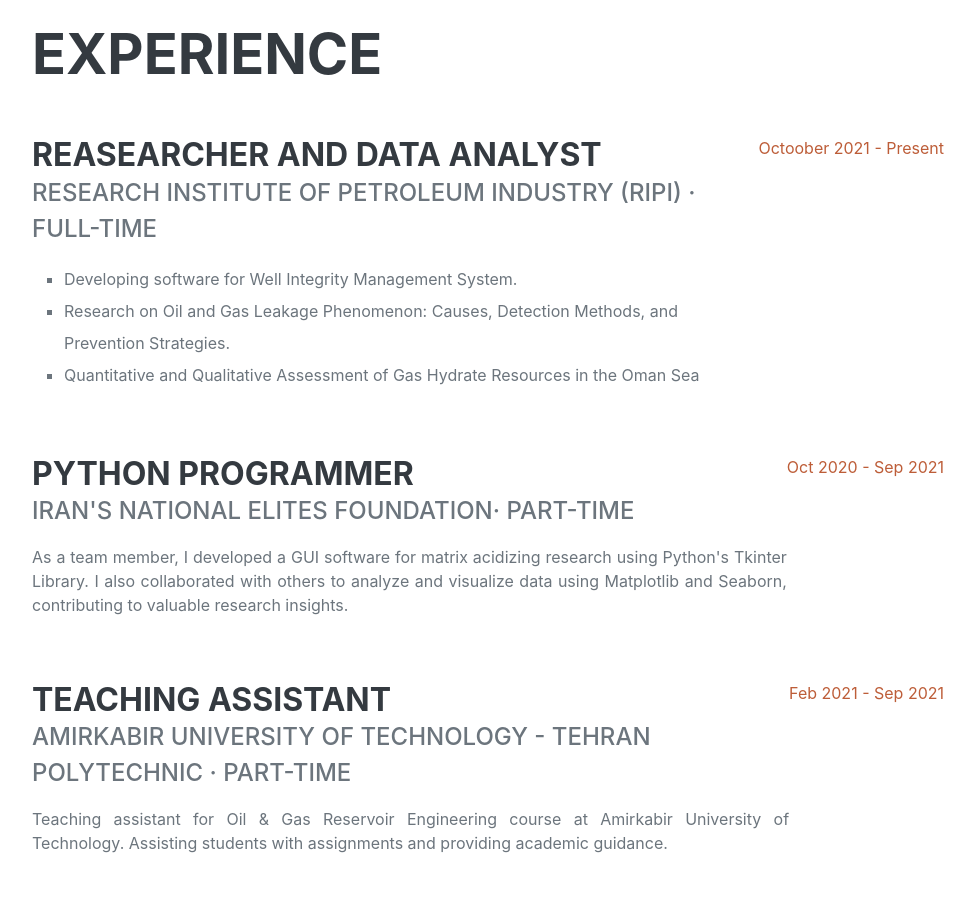
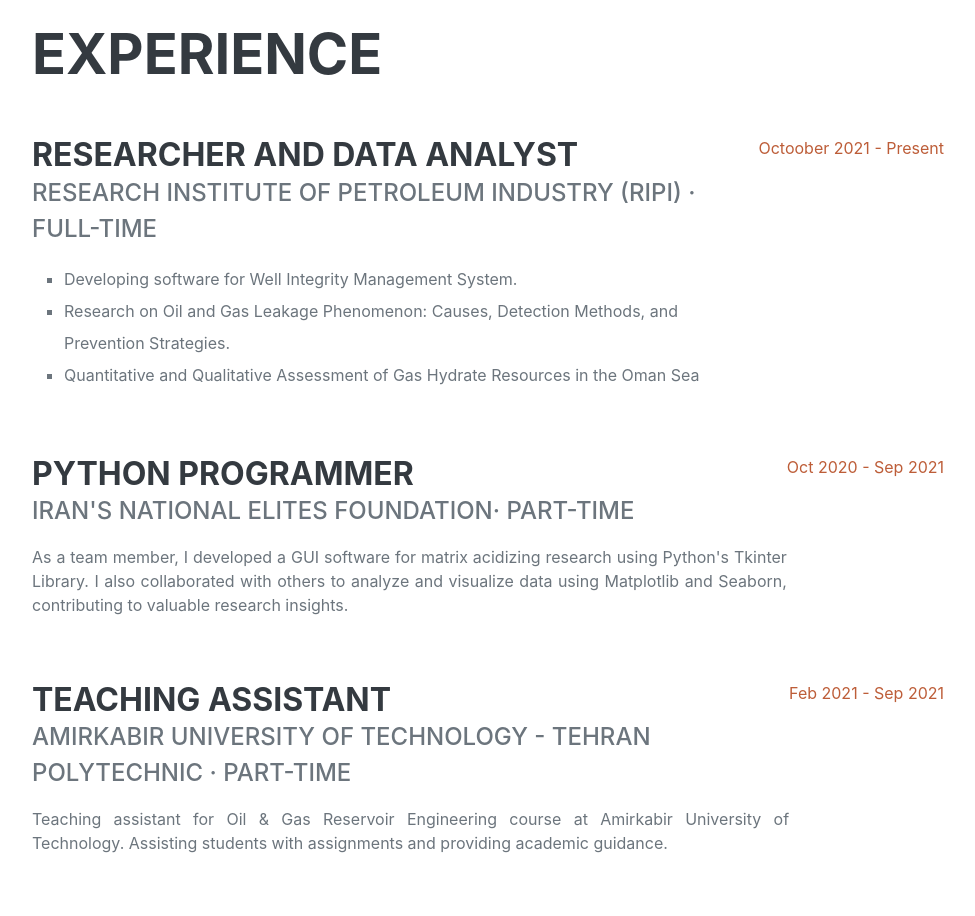
Before and after one commit to m1997f/My_CV, a plain HTML site: page index.html in a window 1280 px wide. Shown: the part 860-1776 px from the top of the page, without its empty margins (288-1263 px from the left). Drawn offline with nearby package versions, Linux system fonts and the light colour scheme; a web font is replaced by a local one.

Commit message:
Update index.html

```diff
--- a/index.html
+++ b/index.html
@@ -71,7 +71,7 @@
 
                     <div class="d-flex flex-column flex-md-row justify-content-between mb-5">
                         <div class="flex-grow-1">
-                            <h3 class="mb-0">Reasearcher and Data Analyst</h3>
+                            <h3 class="mb-0">Researcher and Data Analyst</h3>
                             <div class="subheading mb-3">Research Institute of Petroleum Industry (RIPI) · Full-time</div>
                             <ul style="list-style-type:square">
                                 <li>
```
